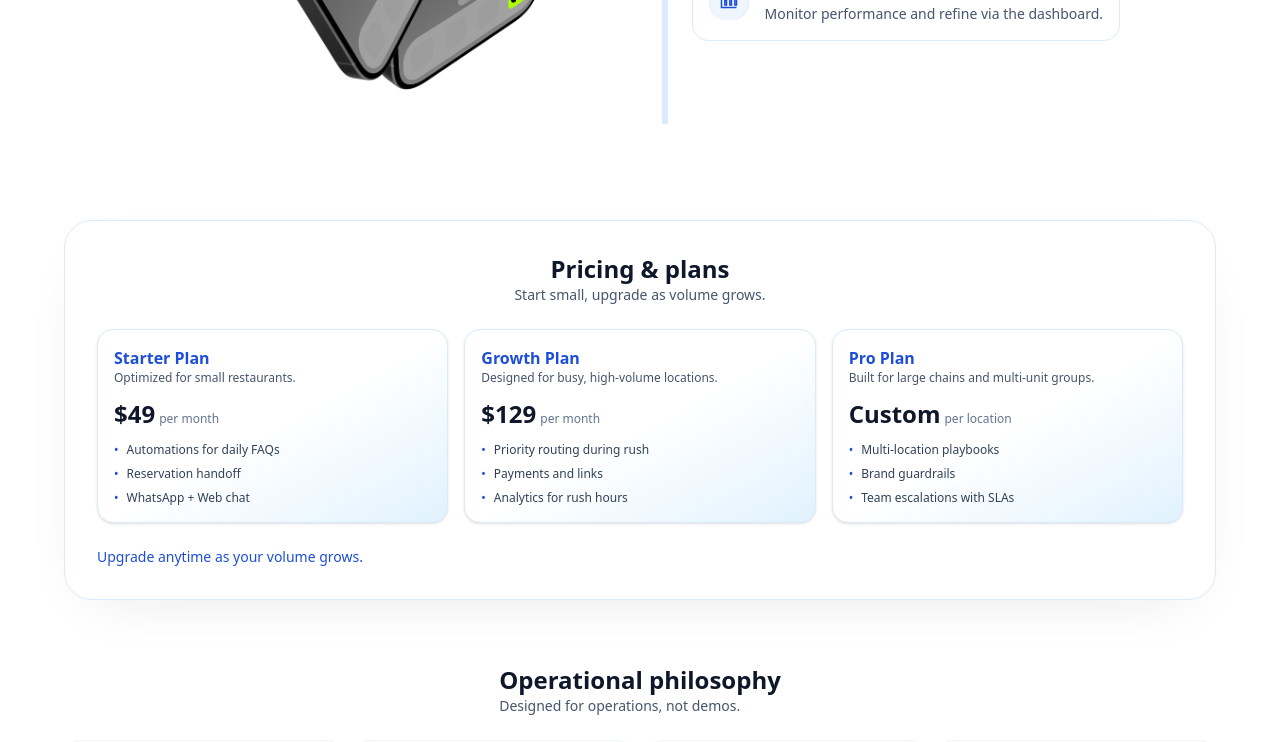
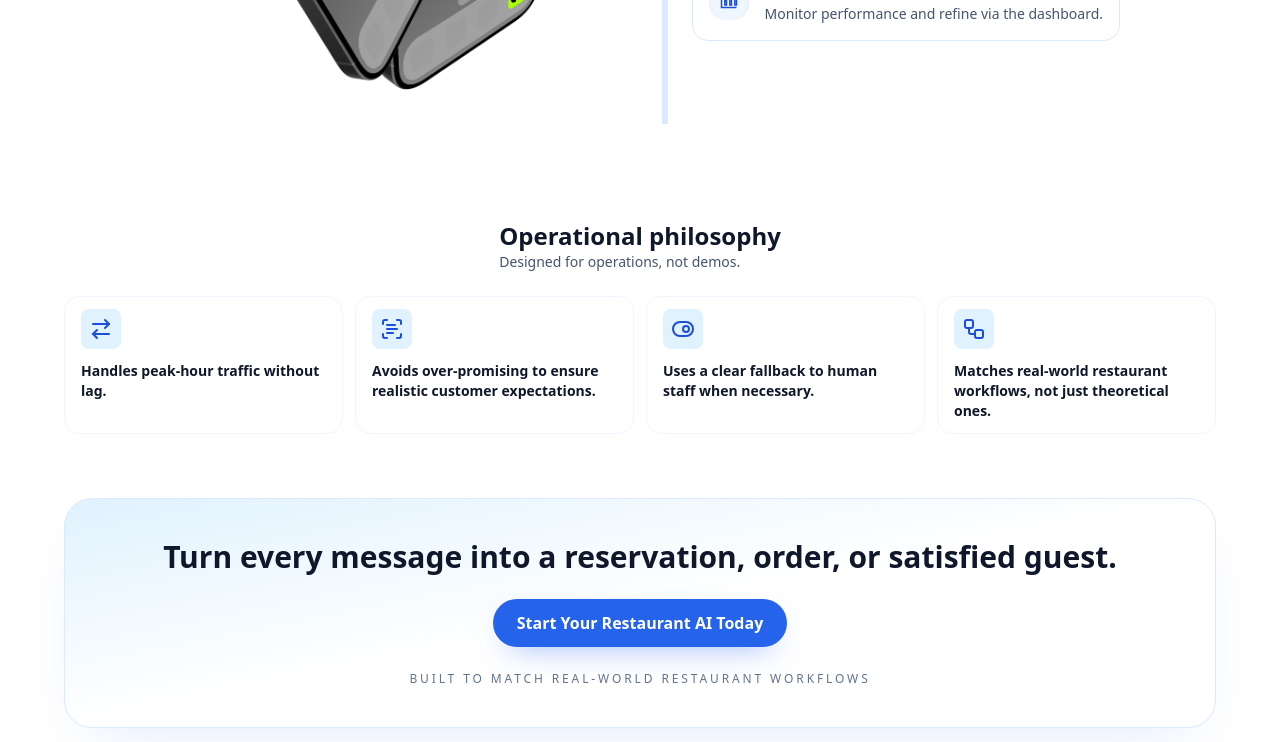
Before and after one commit to ewnbrew/saas-lp, a Next.js app: page / in a window 1280 px wide. Shown: the part 4063-4805 px from the top of the page. Built offline with nearby package versions, Linux system fonts and the light colour scheme.

Commit message:
hide price

```diff
--- a/src/app/page.js
+++ b/src/app/page.js
@@ -519,7 +519,7 @@ export default function Home() {
             </div>
           </section>
 
-          <section>
+          {/* <section>
             <div
               id="pricing"
               className="rounded-[28px] border border-blue-100 bg-white p-6 sm:p-8 shadow-[0_20px_60px_-30px_rgba(15,23,42,0.12)] space-y-6"
@@ -552,7 +552,7 @@ export default function Home() {
               </div>
               <p className="text-sm text-[#1d4ed8]">Upgrade anytime as your volume grows.</p>
             </div>
-          </section>
+          </section> */}
 
           <section id="operations">
             <div className="flex items-center justify-center">
```
